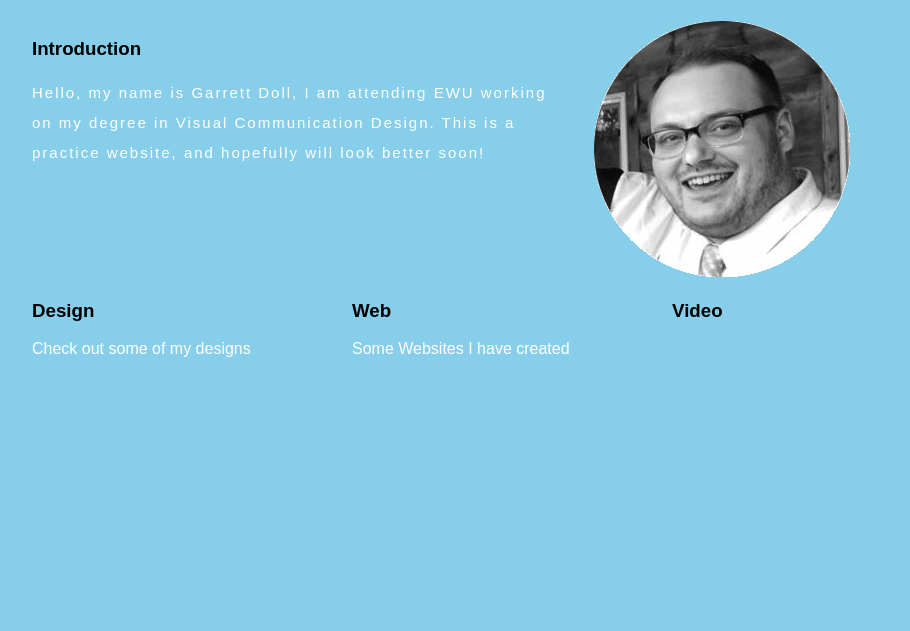
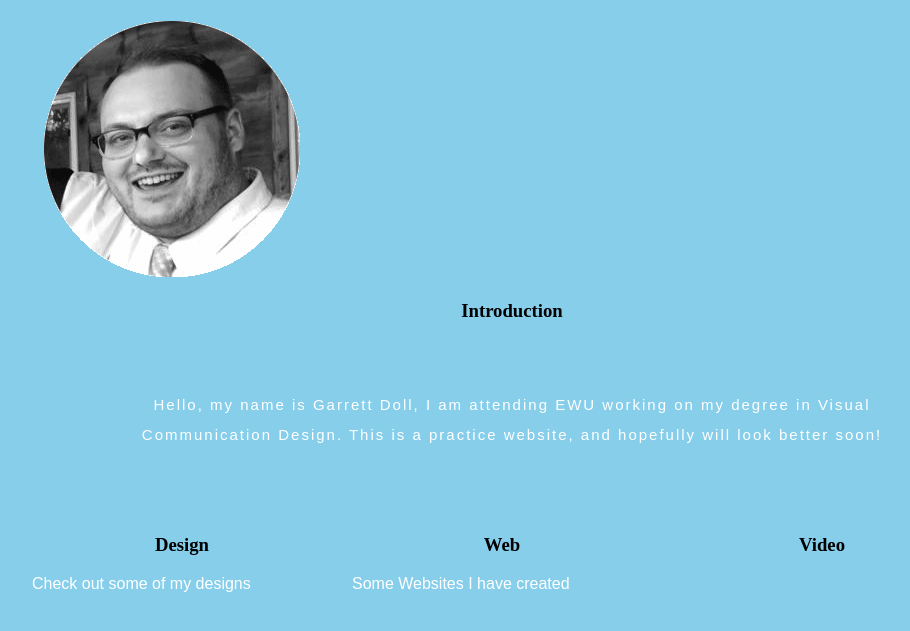
Before and after one commit to garrettdoll/368-final, a plain HTML site: page index.html in a window 1280 px wide. Shown: the part 61-692 px from the top of the page, without its empty margins (138-1048 px from the left). Drawn offline with Linux system fonts and the light colour scheme.

Commit message:
added attribution

```diff
--- a/css/styles.css
+++ b/css/styles.css
@@ -5,19 +5,20 @@ body {
     background: skyblue;
 }
 
+div#pic {
+    align-content: center;
+}
+
 
 /* not sure if p#opener is the right way, but working */
 
 p#opener {
+    padding: 50px 50px;
+    text-align: center;
     font-family: sans-serif;
     font-size: 15px;
     line-height: 30px;
     letter-spacing: 2px;
-}
-
-.colorhello {
-    color: black;
-    font-size: 20px;
 }
 
 h1 {
@@ -25,11 +26,12 @@ h1 {
     color: white;
 }
 
+h3 {
+    font-family: serif;
+    color: black;
+    text-align: center;
+}
+
 p {
     color: white;
 }
-
-
-.footer {
-	color: grey;
-	}
--- a/index.html
+++ b/index.html
@@ -35,17 +35,20 @@
     <!--Hello-->
     <div class="grid_12">
 
-    <article class="grid_7 alpha">
+
+        <aside class="grid_12" id="pic">
+            <img src="img/me.png" alt="Picture of me for site" />
+
+        </aside>
+
+    <article class="grid_12">
         <h3>Introduction</h3>
             <p id="opener"><span class="color_hello">Hello,</span> my name is Garrett Doll, I am attending EWU working on my degree in Visual Communication Design. This is a practice website, and hopefully will look better soon!</p>
 
     </article>
 
 
-        <aside class="grid_5 omega">
-            <img src="img/me.png" alt="Picture of me for site" />
 
-        </aside>
 
     </div>
 
```
Also changed, not shown: 2 other files.
